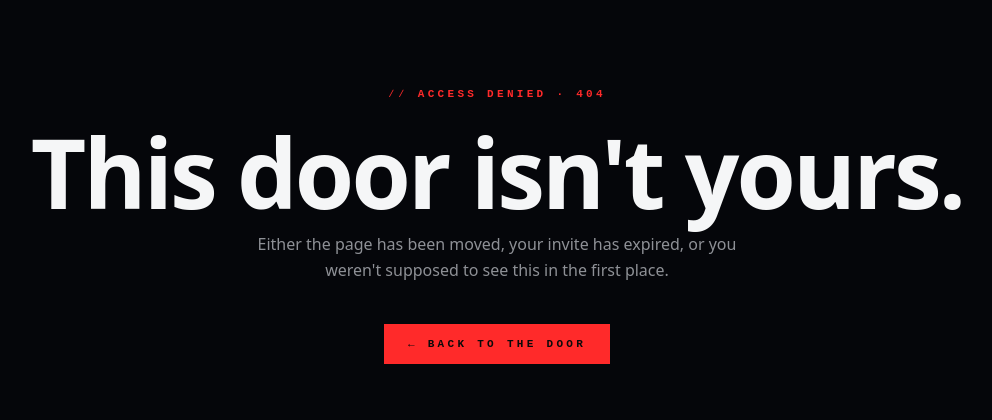
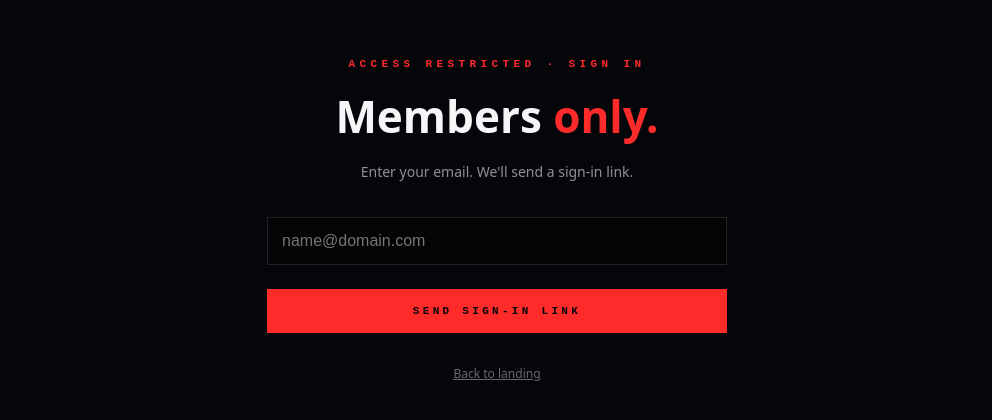
Before and after one commit to jasonfishback/underground-gallery, a Next.js app in the folder underground-gallery/: page /auth/signin in a window 1280 px wide. Before the commit this address had no page. Shown: the part 174-594 px from the top of the page, without its empty margins (143-1135 px from the left). Built offline with nearby package versions, Linux system fonts and the light colour scheme.

Commit message:
add sign in page

```diff
--- /dev/null
+++ b/underground-gallery/app/auth/signin/page.tsx
@@ -0,0 +1,79 @@
+'use client';
+
+import { useState, Suspense } from 'react';
+import { signIn } from 'next-auth/react';
+import { useSearchParams } from 'next/navigation';
+
+function SignInForm() {
+  const params = useSearchParams();
+  const errorParam = params?.get('error');
+  const [email, setEmail] = useState('');
+  const [submitting, setSubmitting] = useState(false);
+  const [errorMsg, setErrorMsg] = useState<string | null>(errorParam ? 'Authentication failed. Try again.' : null);
+
+  async function handleSubmit(e: React.FormEvent) {
+    e.preventDefault();
+    setErrorMsg(null);
+    if (!email.trim() || !/^[^\s@]+@[^\s@]+\.[^\s@]+$/.test(email)) {
+      setErrorMsg('Valid email required.');
+      return;
+    }
+    setSubmitting(true);
+    try {
+      await signIn('resend', { email: email.trim().toLowerCase(), redirectTo: '/pending' });
+    } catch {
+      setErrorMsg('Could not send link. Try again.');
+      setSubmitting(false);
+    }
+  }
+
+  return (
+    <main style={{ minHeight: '100vh', background: '#05060a', color: '#f5f6f7', padding: 24, display: 'flex', alignItems: 'center', justifyContent: 'center', fontFamily: 'system-ui, sans-serif' }}>
+      <div style={{ maxWidth: 460, width: '100%' }}>
+        <div style={{ fontSize: 11, color: '#ff2a2a', letterSpacing: '0.4em', fontWeight: 700, marginBottom: 16, textAlign: 'center', fontFamily: 'monospace' }}>
+          ACCESS RESTRICTED · SIGN IN
+        </div>
+        <h1 style={{ fontSize: 44, fontWeight: 800, margin: '0 0 16px', textAlign: 'center' }}>
+          Members <span style={{ color: '#ff2a2a' }}>only.</span>
+        </h1>
+        <p style={{ fontSize: 14, color: 'rgba(201,204,209,0.7)', textAlign: 'center', margin: '0 0 36px' }}>
+          Enter your email. We&apos;ll send a sign-in link.
+        </p>
+        <form onSubmit={handleSubmit}>
+          <input
+            type="email"
+            value={email}
+            onChange={(e) => setEmail(e.target.value)}
+            placeholder="name@domain.com"
+            required
+            disabled={submitting}
+            style={{ width: '100%', padding: 14, background: 'rgba(0,0,0,0.4)', border: '1px solid rgba(255,255,255,0.12)', color: '#f5f6f7', fontSize: 16, marginBottom: 24, boxSizing: 'border-box' }}
+          />
+          <button
+            type="submit"
+            disabled={submitting}
+            style={{ width: '100%', padding: 16, background: '#ff2a2a', color: '#05060a', border: 'none', fontWeight: 700, letterSpacing: '0.3em', textTransform: 'uppercase', fontSize: 11, cursor: 'pointer', opacity: submitting ? 0.5 : 1, fontFamily: 'monospace' }}
+          >
+            {submitting ? 'Sending...' : 'Send sign-in link'}
+          </button>
+          {errorMsg && (
+            <div style={{ marginTop: 20, padding: 14, border: '1px solid #ff2a2a', background: 'rgba(255,42,42,0.08)', color: '#ff2a2a', fontSize: 12 }}>
+              {errorMsg}
+            </div>
+          )}
+        </form>
+        <p style={{ marginTop: 32, fontSize: 12, color: 'rgba(201,204,209,0.5)', textAlign: 'center' }}>
+          <a href="/" style={{ color: 'rgba(201,204,209,0.5)' }}>Back to landing</a>
+        </p>
+      </div>
+    </main>
+  );
+}
+
+export default function SignInPage() {
+  return (
+    <Suspense fallback={<div />}>
+      <SignInForm />
+    </Suspense>
+  );
+}
```
